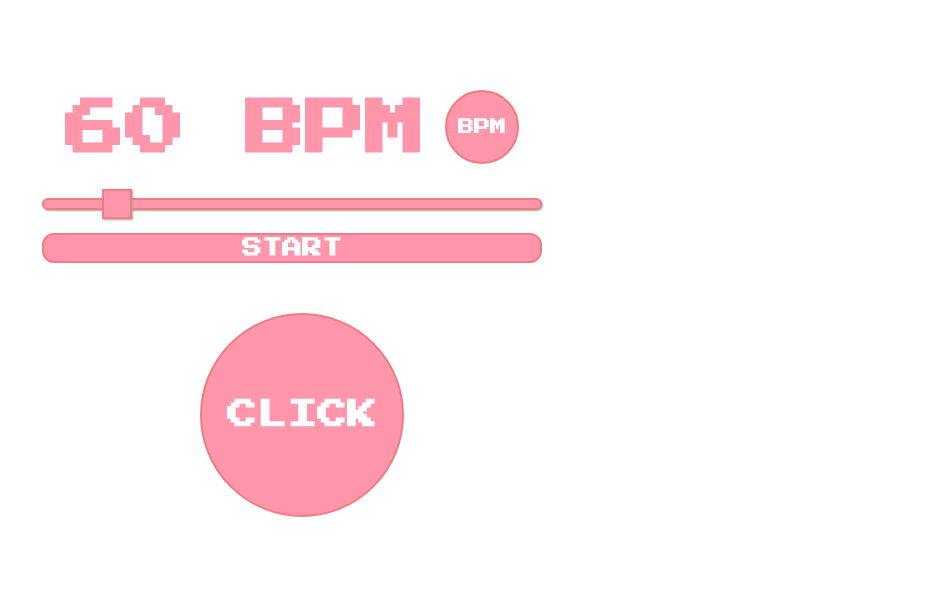
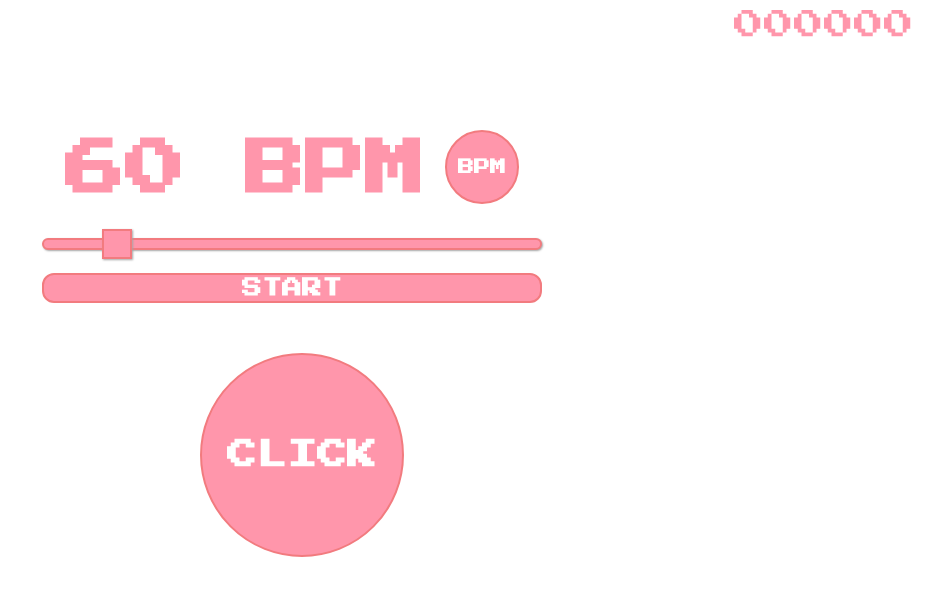
Before and after one commit to eastcopper/Metronome, a plain HTML site: page src/index.html in a window 1280 px wide. Shown: the whole page, without its empty margins (348-1280 px from the left). Drawn offline with Linux system fonts and the light colour scheme.

Commit message:
[ADD] point

```diff
--- a/src/index.css
+++ b/src/index.css
@@ -92,6 +92,15 @@ input[type=range] {
     width: 100%;
 }
 
+#point {
+    display: flex;
+    justify-content: flex-end;
+    margin: 10px;
+    font-family: 'Press Start 2P';
+    font-size: 30px;
+    color: #FF96AB;
+}
+
 input[type=range]::-webkit-slider-runnable-track {
     width: 100%;
     height: 12px;
--- a/src/index.html
+++ b/src/index.html
@@ -11,6 +11,7 @@
 </head>
 
 <body oncontextmenu="return false" ondragstart="return false" onselectstart="return false">
+    <div id="point">000000</div>
     <main>
         <div id="bpm">
             <div id="bpmValue">60 BPM</div>
```
